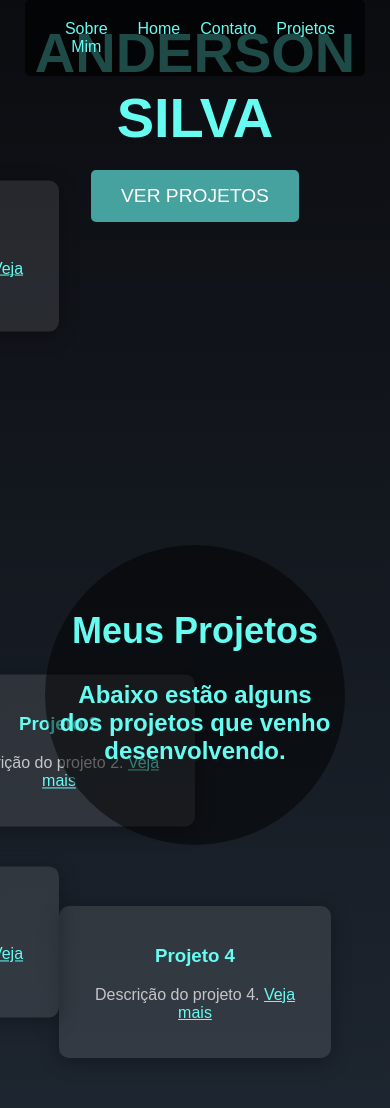
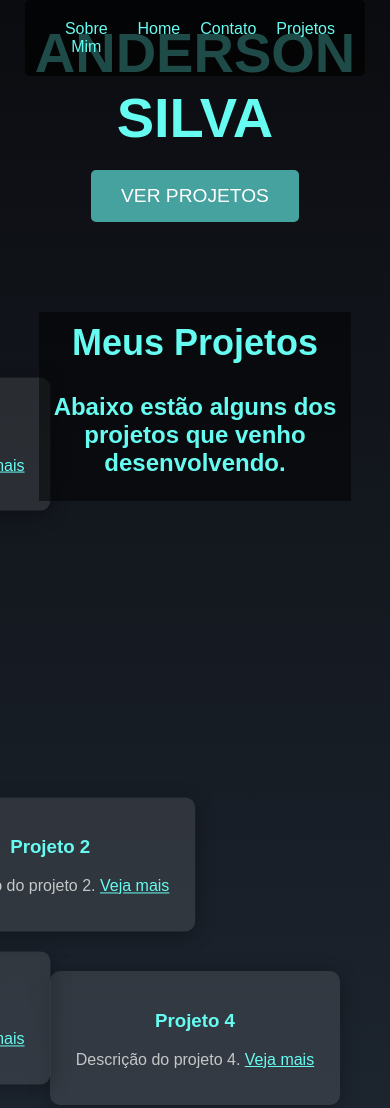
Before and after one commit to Andersonpedro-dev/portifolio, a plain HTML site: page index.html in a window 390 px wide. Shown: the top 1108 px of the page. Drawn offline with Linux system fonts and the light colour scheme.

Commit message:
Update index.html

```diff
--- a/index.html
+++ b/index.html
@@ -13,17 +13,19 @@
     color: #c5c6c7;
     overflow-x: hidden;
 }
+
 header {
     text-align: center;
     padding: 20px;
     position: relative;
 }
+
 h1 {
     font-size: 3.5em;
     color: #66fcf1;
     margin: 0;
 }
-        /* Menu superior */
+
 nav {
     position: absolute;
     top: 0;
@@ -36,14 +38,17 @@
     justify-content: space-around;
     width: 300px;
 }
+
 nav a {
     color: #66fcf1;
     text-decoration: none;
     padding: 10px;
 }
+
 nav a:hover {
     text-decoration: underline;
 }
+
 .view-button {
     background-color: #45a29e;
     color: white;
@@ -55,9 +60,11 @@
     margin-top: 20px;
     transition: background 0.3s;
 }
+
 .view-button:hover {
     background-color: #66fcf1;
 }
+
 .container {
     width: 80%;
     max-width: 1200px;
@@ -65,6 +72,7 @@
     padding: 20px;
     text-align: center;
 }
+
 .project-section {
     margin: 50px 0;
     display: flex;
@@ -72,6 +80,7 @@
     justify-content: space-around;
     position: relative;
 }
+
 .project {
     background: rgba(255, 255, 255, 0.1);
     padding: 20px;
@@ -79,31 +88,36 @@
     border-radius: 10px;
     box-shadow: 0 4px 20px rgba(0, 0, 0, 0.3);
     transition: transform 0.3s;
-            width: 250px; /* Ajuste para o tamanho desejado */
+    width: 250px;
 }
+
 .project:hover {
     transform: translateY(-5px);
 }
+
 .project h3 {
     color: #66fcf1;
 }
+
 .project p {
     color: #c5c6c7;
 }
+
 .footer {
     text-align: center;
     padding: 20px;
     background: #1f2833;
     color: #c5c6c7;
 }
+
 /* Círculo central */
 .circle {
     position: absolute;
     top: 50%;
     left: 50%;
     transform: translate(-50%, -50%);
-            width: 300px; /* Ajuste o tamanho do círculo */
-            height: 300px; /* Ajuste o tamanho do círculo */
+    width: 300px;
+    height: 300px;
     border-radius: 50%;
     background-color: rgba(0, 0, 0, 0.5);
     display: flex;
@@ -115,20 +129,44 @@
     font-size: 1.5em;
     font-weight: bold;
 }
-        /* Subtítulo e descrição dentro do círculo */
+
 .circle h2 {
     margin: 10px 0 5px;
     font-size: 1.5em;
 }
+
 .circle p {
     text-align: center;
     padding: 0 10px;
 }
+
 /* Posicionamento dos projetos em círculo */
-        .project:nth-child(1) { top: 20%; left: 80%; transform: translate(-50%, -100%); } /* Superior Direito */
-        .project:nth-child(2) { top: 20%; left: 20%; transform: translate(-100%, -100%); } /* Superior Esquerdo */
-        .project:nth-child(3) { bottom: 20%; left: 80%; transform: translate(-50%, 100%); } /* Inferior Direito */
-        .project:nth-child(4) { bottom: 20%; left: 20%; transform: translate(-100%, 100%); } /* Inferior Esquerdo */
+.project:nth-child(1) { top: 20%; left: 80%; transform: translate(-50%, -100%); }
+.project:nth-child(2) { top: 20%; left: 20%; transform: translate(-100%, -100%); }
+.project:nth-child(3) { bottom: 20%; left: 80%; transform: translate(-50%, 100%); }
+.project:nth-child(4) { bottom: 20%; left: 20%; transform: translate(-100%, 100%); }
+
+/* Responsividade */
+@media (max-width: 768px) {
+    .project-section {
+        flex-direction: column;
+        align-items: center;
+    }
+    .project {
+        width: 80%;
+        margin: 10px 0;
+    }
+    .circle {
+        position: relative;
+        top: 0;
+        left: 0;
+        transform: translate(0, 0);
+        width: 100%;
+        height: auto;
+        border-radius: 0;
+    }
+}
+
     </style>
 </head>
 <body>
```
Lines whose indentation alone changed are shown as unchanged.
